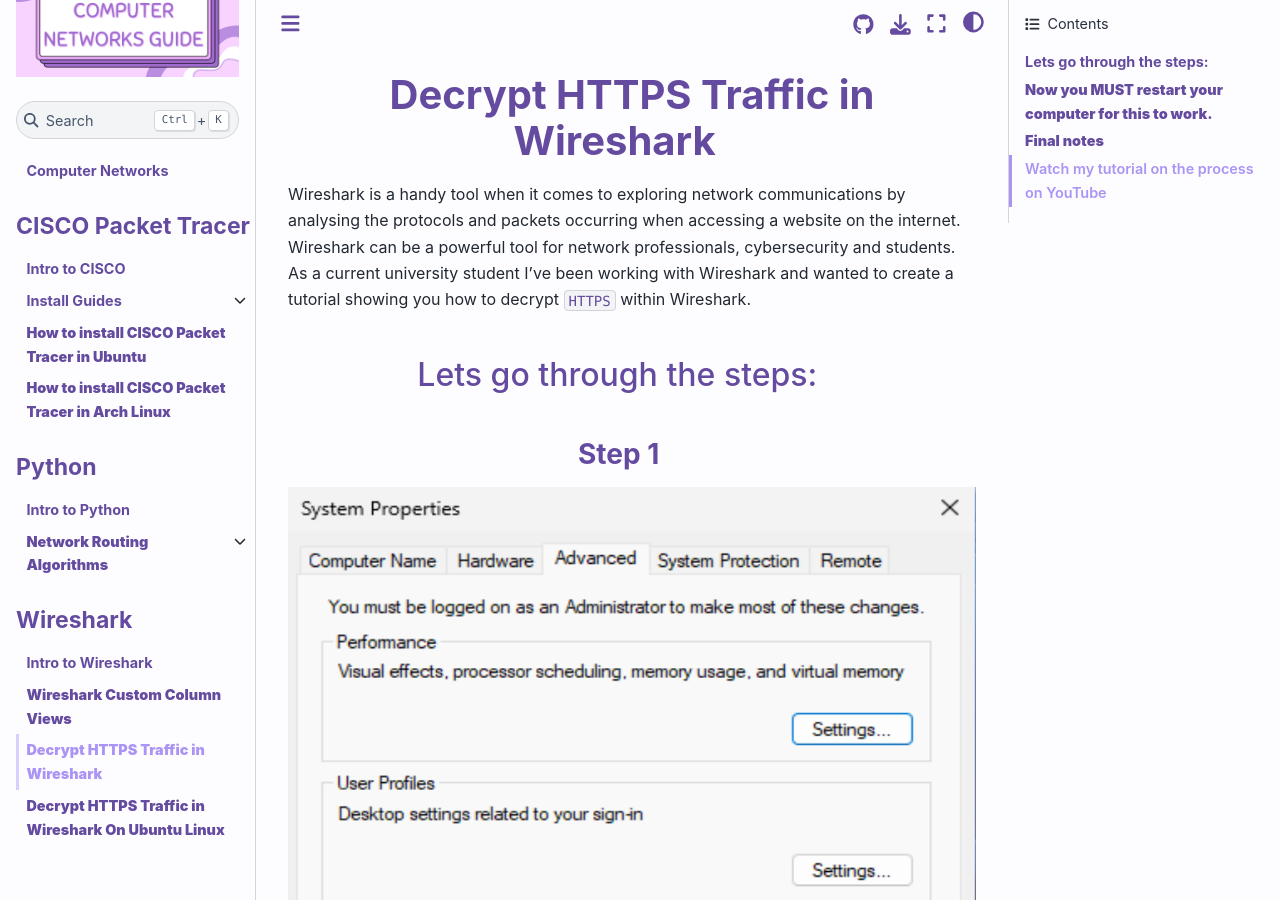
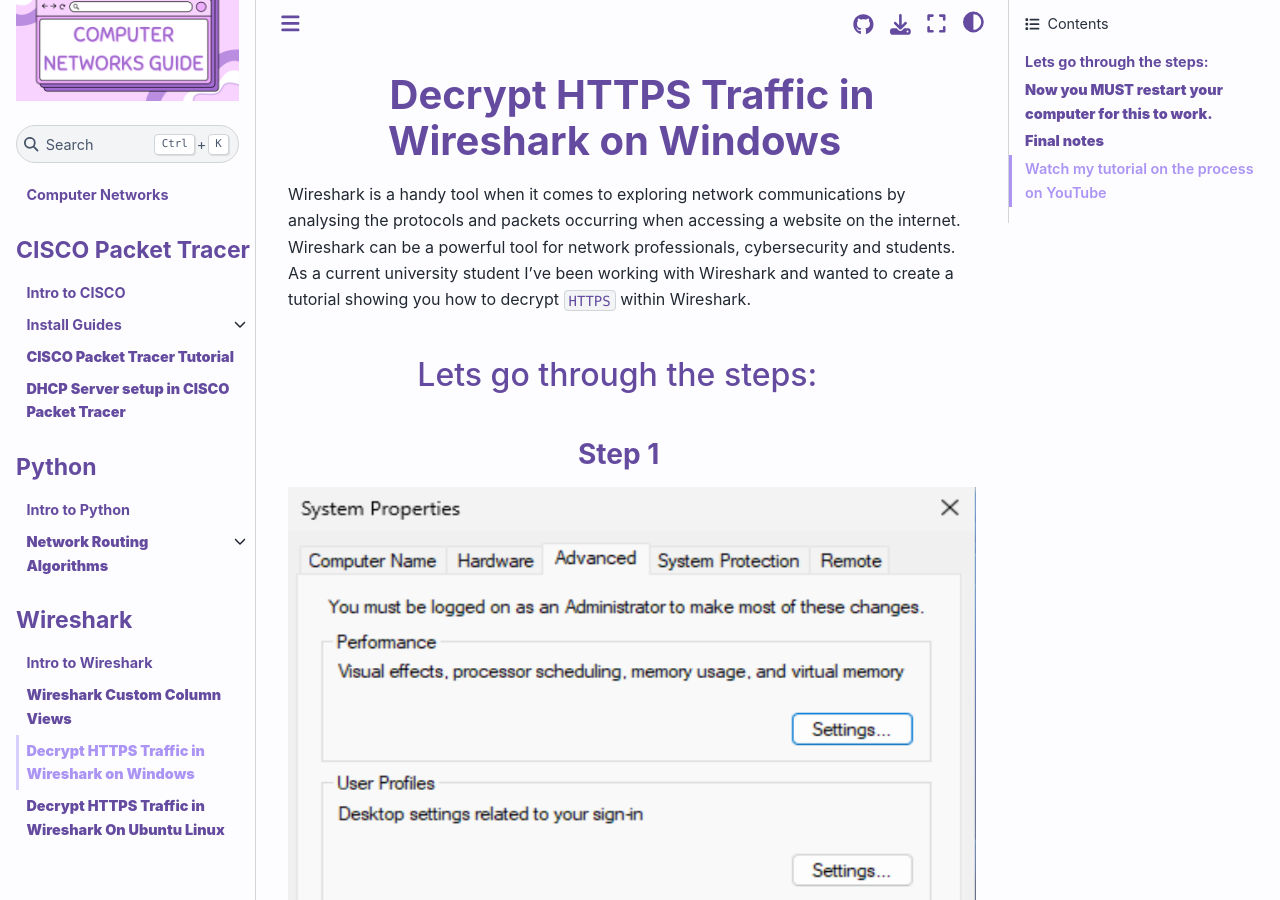
Before and after one commit to breezy-codes/computer-networks-guide, a Jupyter Book: the page built from wireshark/decrypting-https-in-wireshark.md, in a window 1280 px wide and 900 px high. Built offline with Jupyter Book 1.0.4 settings and Sphinx 7.4.7 and the Sphinx Book theme 1.1.4, drawn with Linux system fonts in a browser that asks for light colours; pages that are not in the unit, such as notebooks, are missing from menus.

Commit message:
CISCO updates

```diff
--- a/_toc.yml
+++ b/_toc.yml
@@ -12,10 +12,11 @@
       - file: cisco/install-guides
         title: Install Guides
         sections:
-        - file: cisco/cisco-packet-tracer-tutorial
-        - file: cisco/dhcp-guide-in-cisco
-      - file: cisco/installing-cisco-ubuntu
-      - file: cisco/installing-cisco-arch
+        - file: cisco/installing-cisco-ubuntu
+        - file: cisco/installing-cisco-arch
+      - file: cisco/cisco-packet-tracer-tutorial
+      - file: cisco/dhcp-guide-in-cisco
+
   - caption: Python
     numbered: false
     chapters:
@@ -27,6 +28,7 @@
         sections:
           - file: python/control-plane-bellman-ford
           - file: python/control-plane-dijkstra
+
   - caption: Wireshark
     numbered: false
     chapters:
--- a/wireshark/decrypting-https-in-wireshark.md
+++ b/wireshark/decrypting-https-in-wireshark.md
@@ -1,4 +1,4 @@
-# **Decrypt HTTPS Traffic in Wireshark**
+# **Decrypt HTTPS Traffic in Wireshark on Windows**
 
 Wireshark is a handy tool when it comes to exploring network communications by analysing the protocols and packets occurring when accessing a website on the internet. Wireshark can be a powerful tool for network professionals, cybersecurity and students. As a current university student I've been working with Wireshark and wanted to create a tutorial showing you how to decrypt `HTTPS` within Wireshark.
 
```
Also changed, not shown: cisco/index.md (line endings or trailing spaces).
